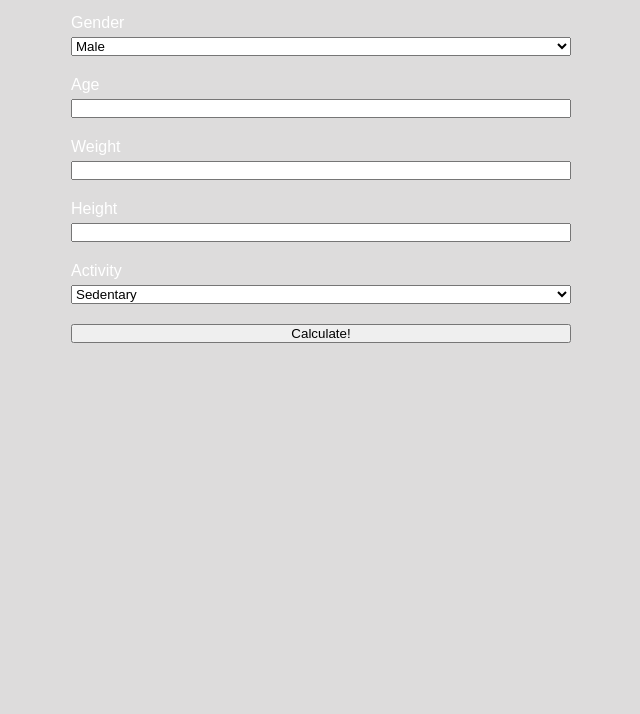
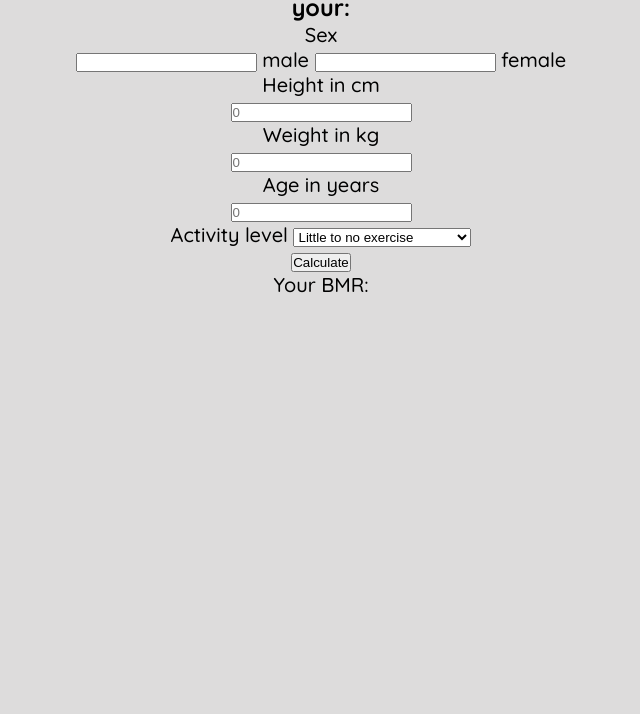
Before and after one commit to fata322/Calorie-Tracker, a plain HTML site: page main.html in a window 1280 px wide. Shown: the part 86-800 px from the top of the page, without its empty margins (319-959 px from the left). Drawn offline with Linux system fonts and the light colour scheme.

Commit message:
changed some styles and fonts

```diff
--- a/main.html
+++ b/main.html
@@ -7,48 +7,33 @@
   </head>
   <body style="background: #dddcdc">
     <div class="container">
-      <header>
-        <h1>Calories Calculator</h1>
-      </header>
-      <div class="content">
-        <form id="form">
-          <div class="flex-container">
-            <label for="gender">Gender</label>
-            <select id="gender">
-              <option value="male">Male</option>
-              <option value="female">Female</option>
+        <h1> Calorie Calculator </h1>
+
+          <div id="outerbox">
+
+              <h3> To calculate your daily calorie intake input your: </h3>
+
+        <div id="box">
+          <p class="innertext"> Sex </p>
+          <label class="inner2"> <input type="inner" name="female-male" id="male"> male </label>
+            <label class='inner1'> <input type="inner" name="female-male" id="female" Checked> female </label>
+
+
+            <div><p class="height"> Height in cm </p> <input type="number" placeholder="0" class="form" id="height"></div>
+            <div><p class="weight"> Weight in kg </p> <input type="number" placeholder="0" class="form" id="weight"></div>
+             <div><p class="age"> Age in years</p> <input type="number" placeholder="0" class="form" id="age"></div>
+          <div>
+            <label class="select"> Activity level </label>
+            <select class="select2" name="Activity level" id="activity">
+              <option value="1.2"> Little to no exercise </option>
+              <option value="1.375"> Exercise 1-3 times a week </option>
+              <option value="1.55"> Exercise 3-5 times a week</option>
+              <option value="1.725"> Exercise 6-7 times a week </option>
+              <option value="1.9"> Exercise twice a day</option>
             </select>
           </div>
-          <div class="flex-container">
-            <label for="age">Age</label>
-            <input type="number" id="age" />
-          </div>
-          <div class="flex-container">
-            <label for="weight">Weight</label>
-            <input type="number" id="weight" />
-          </div>
-          <div class="flex-container">
-            <label for="height">Height</label>
-            <input type="number" id="height" />
-          </div>
-          <div class="flex-container">
-            <label for="activity_level">Activity</label>
-            <select id="activity_level">
-              <option value="1.2">Sedentary</option>
-              <option value="1.375">Light</option>
-              <option value="1.55">Moderate</option>
-              <option value="1.725">Intense</option>
-              <option value="1.9">Very Intense</option>
-            </select>
-          </div>
-
-          <div class="flex-container">
-            <button type="submit">Calculate!</button>
-          </div>
-        </form>
-        <div class="result-container" id="result"></div>
-      </div>
-    </div>
-  </body>
+          <input type="submit" class="submit" onclick=bmrCals() onclick=tdeeCals() value="Calculate"></input>
+        </div>
+          <p class='kcals'> Your BMR: <span id="bmrCals"></span></p>
   <script src="app.js"></script>
 </html>
--- a/style.css
+++ b/style.css
@@ -1,4 +1,4 @@
-@import url("https://fonts.googleapis.com/css?family=Montserrat&display=swap");
+@import url("https://fonts.googleapis.com/css2?family=Quicksand:wght@500;700&display=swap");
 
 *,
 html,
@@ -10,9 +10,10 @@ body {
   -webkit-box-sizing: border-box;
 }
 body {
-  background: #1a1a1a;
-  font-family: "Montserrat", sans-serif;
-  color: white;
+  font-size: 20px;
+  margin-bottom: 0;
+  font-family: "Quicksand";
+  text-align: center;
 }
 
 .container {
@@ -26,16 +27,21 @@ header {
   display: flex;
   align-items: center;
   justify-content: center;
+  flex-direction: column;
+  height: 120px;
+  background-color: #f17070;
 }
 
 .flex-container {
   display: flex;
   flex-direction: column;
-  margin-bottom: 20px;
+  justify-content: center;
+  align-items: center;
+  height: 100%;
 }
 
 .flex-container label {
   font-size: 16px;
-  font-family: "Montserrat Semibold", sans-serif;
+  font-family: "Quicksand", sans-serif;
   margin-bottom: 5px;
 }
```
